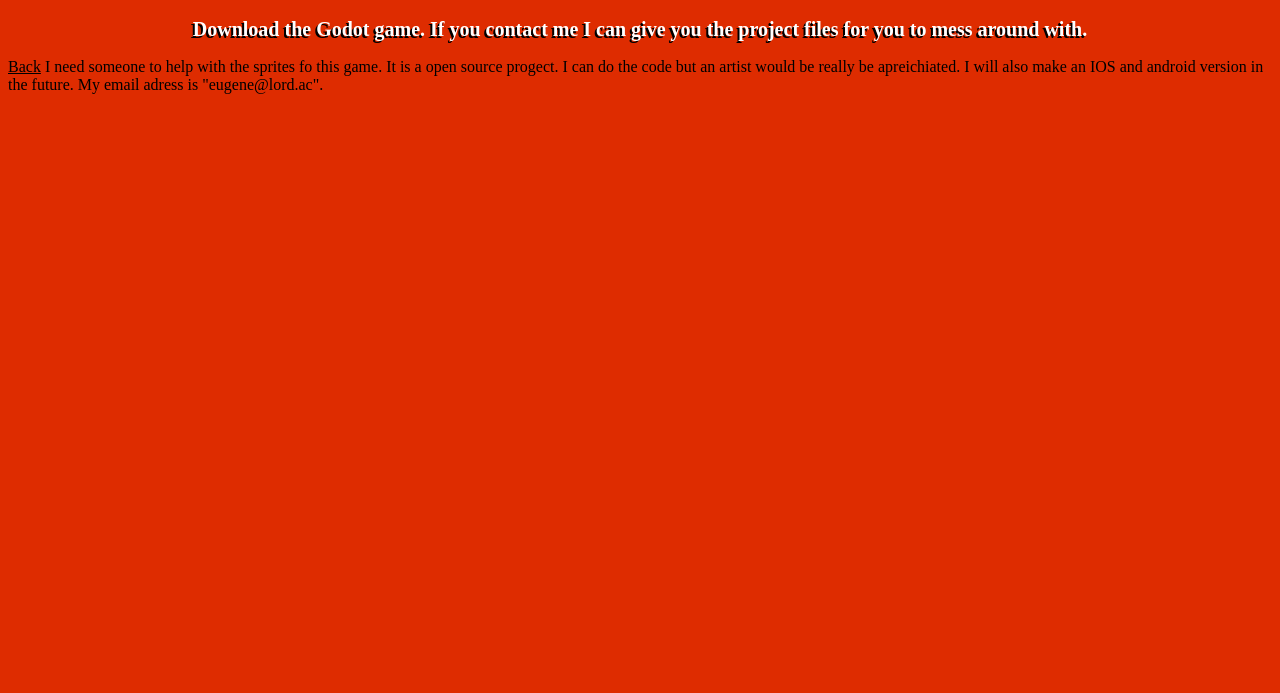
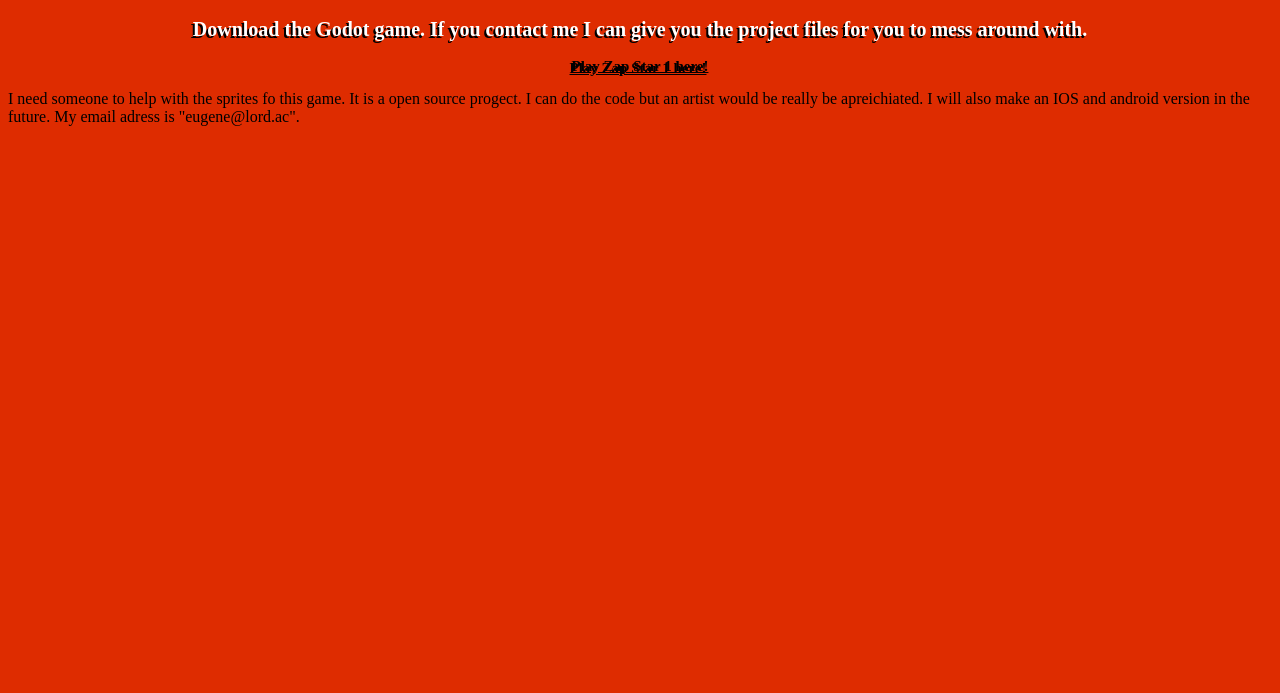
Before and after one commit to codekid-rgb/homesite, a plain HTML site: page zapstar/index.html in a window 1280 px wide. Shown: the part 107-800 px from the top of the page. Drawn offline with Linux system fonts and the light colour scheme.

Commit message:
Update index.html

```diff
--- a/zapstar/index.html
+++ b/zapstar/index.html
@@ -16,7 +16,7 @@
     </h2>
 
 
-      <a href="/zapstar/ZapStar/">Back</a>
+     <h3> <a href="/zapstar/ZapStar/">Play Zap Star 1 here!</a></h3>
 
       I need someone to help with the sprites fo this game. It is a open source
       progect. I can do the code but an artist would be really be apreichiated.
```
